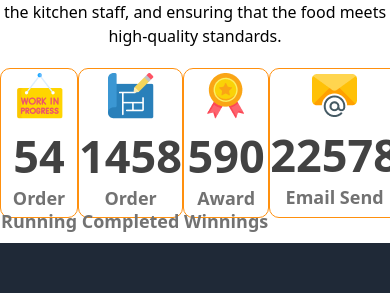
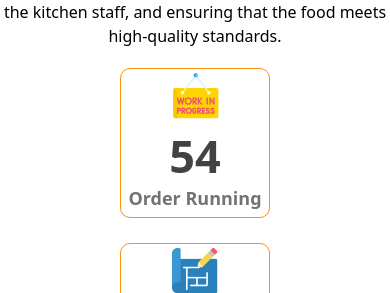
Before and after one commit to Shishir758/chef-and-recipe-client, a React (Vite) app: page / in a window 390 px wide. Shown: the part 1031-1324 px from the top of the page. Built offline with nearby package versions, Linux system fonts and the light colour scheme; no server answers.

Commit message:
Added CSS for ExtraSection

```diff
--- a/src/components/extraSection/ExtraSection.css
+++ b/src/components/extraSection/ExtraSection.css
@@ -29,3 +29,10 @@
     text-align: center;
     border-radius: 10px;
 }
+
+@media only screen and (max-width:576px) {
+    .projectDiv {
+        width: 100%;
+        flex-direction: column;
+    }
+}
```
